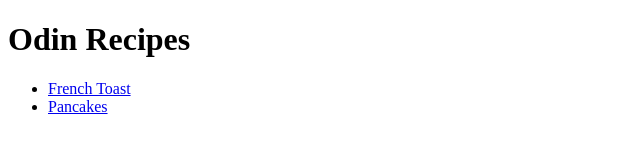
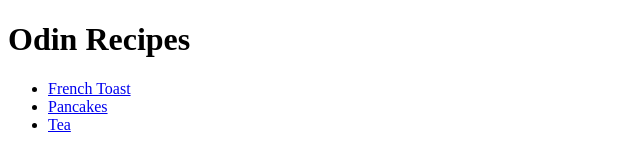
Before and after one commit to chillsbrother/odin-recipes, a plain HTML site: page index.html in a window 1280 px wide. Shown: the full height of the page, 0-640 px from the left. Drawn offline with Linux system fonts and the light colour scheme.

Commit message:
Edited files

```diff
--- a/index.html
+++ b/index.html
@@ -10,6 +10,7 @@
     <ul>
     <li><a href="./recipes/frenchtoast.html">French Toast</a></li>
     <li><a href="./recipes/pancakes.html">Pancakes</a></li>
+    <li><a href="./recipes/tea.html">Tea</a></li>
     </ul>
 </body>
 </html>
```
